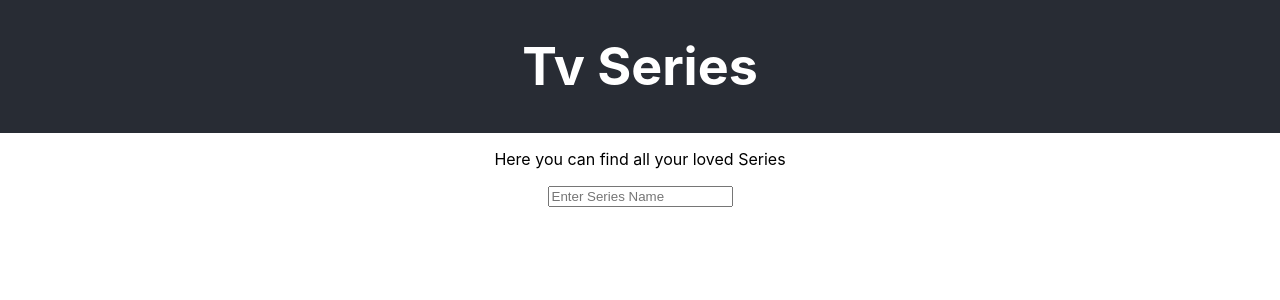
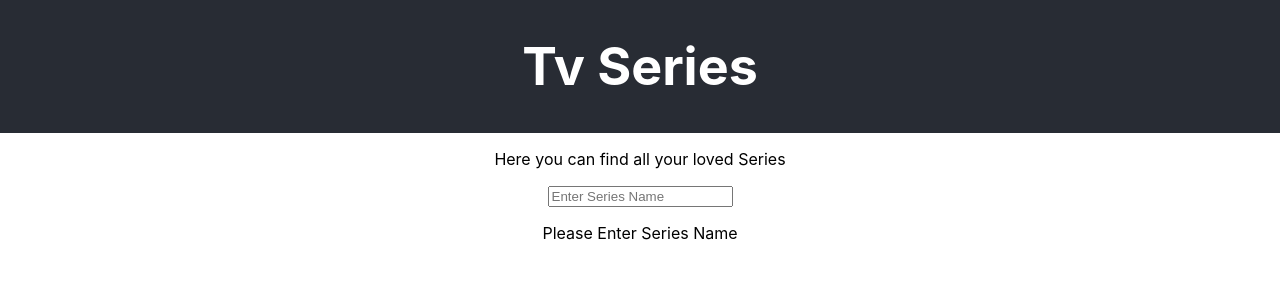
Before and after one commit to AK20399/TV-Series-with-React, a React (Create React App) app: page / in a window 1280 px wide. Shown: the top 300 px of the page. Built offline with nearby package versions, Linux system fonts and the light colour scheme.

Commit message:
Conditional Rendering

```diff
--- a/src/container/series/index.js
+++ b/src/container/series/index.js
@@ -4,26 +4,40 @@ import SeriesList from '../../components/seriesList/index';
 class series extends Component {
 	state = {
 		series: [],
+		seriesName: '',
+		isFetching: false,
 	};
 
 	onSeriesInputChange = e => {
+		this.setState({ seriesName: e.target.value, isFetching: true });
+
 		fetch(`http://api.tvmaze.com/search/shows?q=${e.target.value}`)
 			.then(response => response.json())
-			.then(json => this.setState({ series: json }));
+			.then(json => this.setState({ series: json, isFetching: false }));
 	};
 
 	render() {
+		const { series, seriesName, isFetching } = this.state;
+
 		return (
 			<div>
 				{/* <p>The length of series array: {this.state.series.length}</p> */}
 				<div>
 					<input
+						value={seriesName}
 						type='text'
 						onChange={this.onSeriesInputChange}
 						placeholder='Enter Series Name'
 					/>
 				</div>
-				<SeriesList list={this.state.series} />
+				{series.length === 0 && seriesName.trim() === '' && (
+					<p>Please Enter Series Name</p>
+				)}
+				{series.length === 0 && seriesName.trim() !== '' && (
+					<p>No Series has been Found By This Name</p>
+				)}
+				{isFetching === true && <p>.....Loading.....</p>}
+				{isFetching === false && <SeriesList list={this.state.series} />}
 			</div>
 		);
 	}
```
